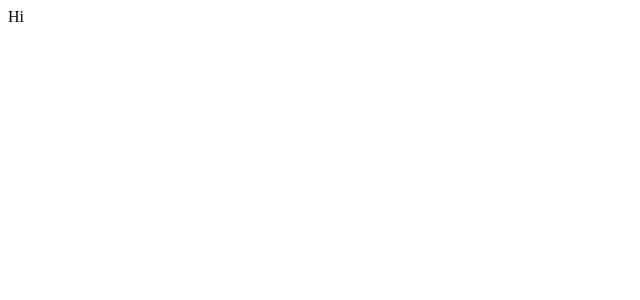
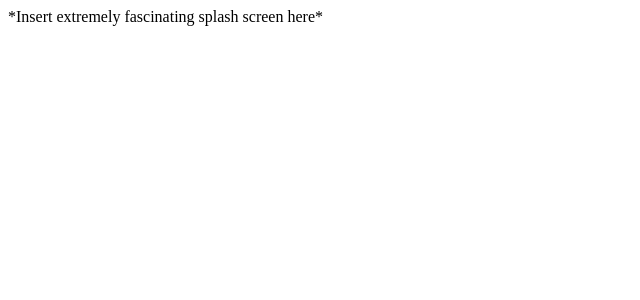
Before and after one commit to loxygenK/f4n.dev, a React app: page / in a window 1280 px wide. Shown: the top 300 px of the page, without its empty margins (0-640 px from the left). Built offline with nearby package versions, Linux system fonts and the light colour scheme.

Commit message:
📦 Create stab for the splash

```diff
--- a/src/pages/Router.tsx
+++ b/src/pages/Router.tsx
@@ -1,10 +1,11 @@
 import React from "react";
 import { BrowserRouter, Route } from "react-router-dom";
+import {Splash} from "./splash/Splash";
 
 export const AppRouter = () => (
   <div>
     <BrowserRouter>
-      <Route exact path="/" component={() => <div>Hi</div>} />
+      <Route exact path="/" component={Splash} />
     </BrowserRouter>
   </div>
 );
--- /dev/null
+++ b/src/pages/splash/Splash.tsx
@@ -0,0 +1,7 @@
+import React from "react"
+
+export const Splash = () => (
+  <div>
+    *Insert extremely fascinating splash screen here*
+  </div>
+)
```
